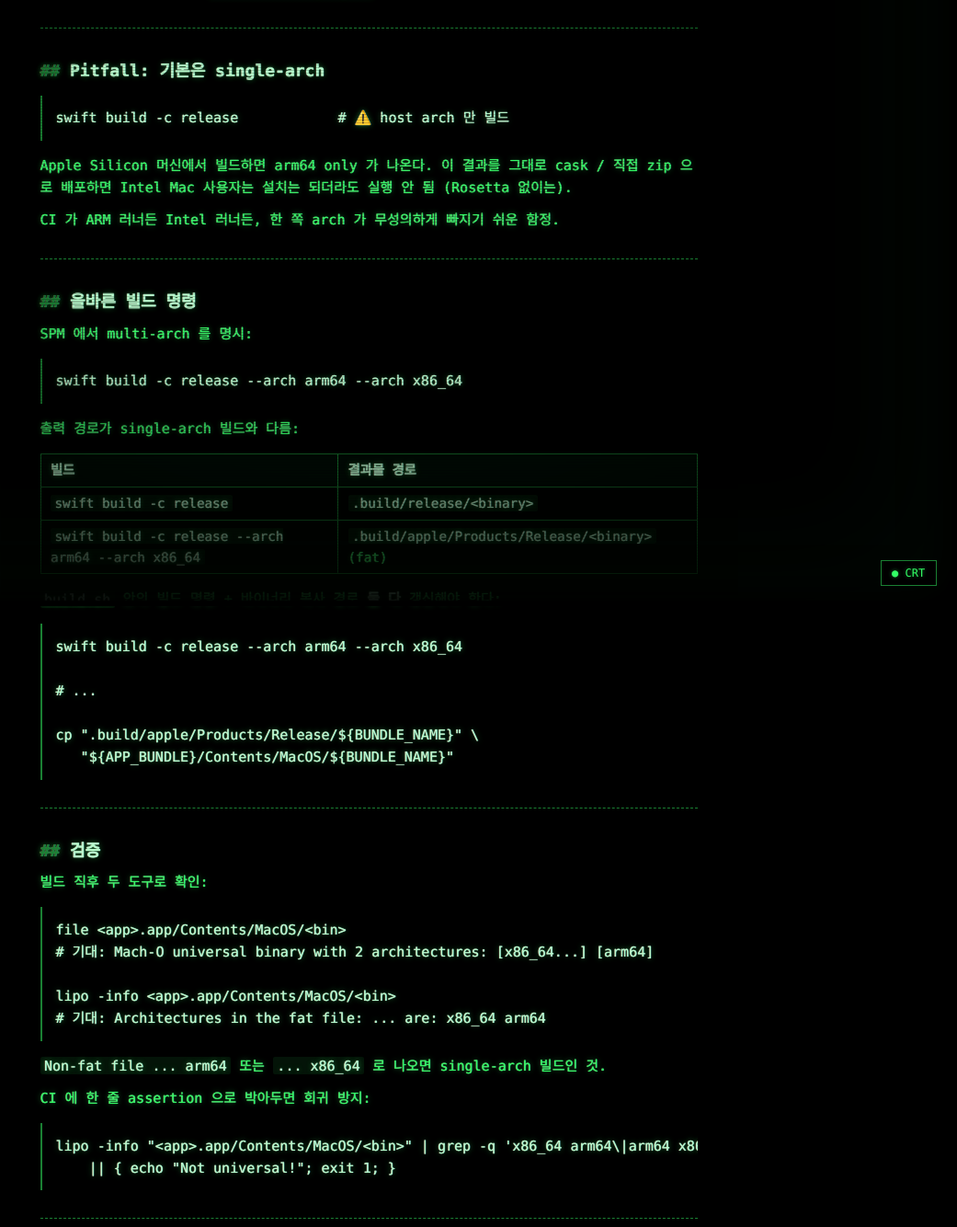
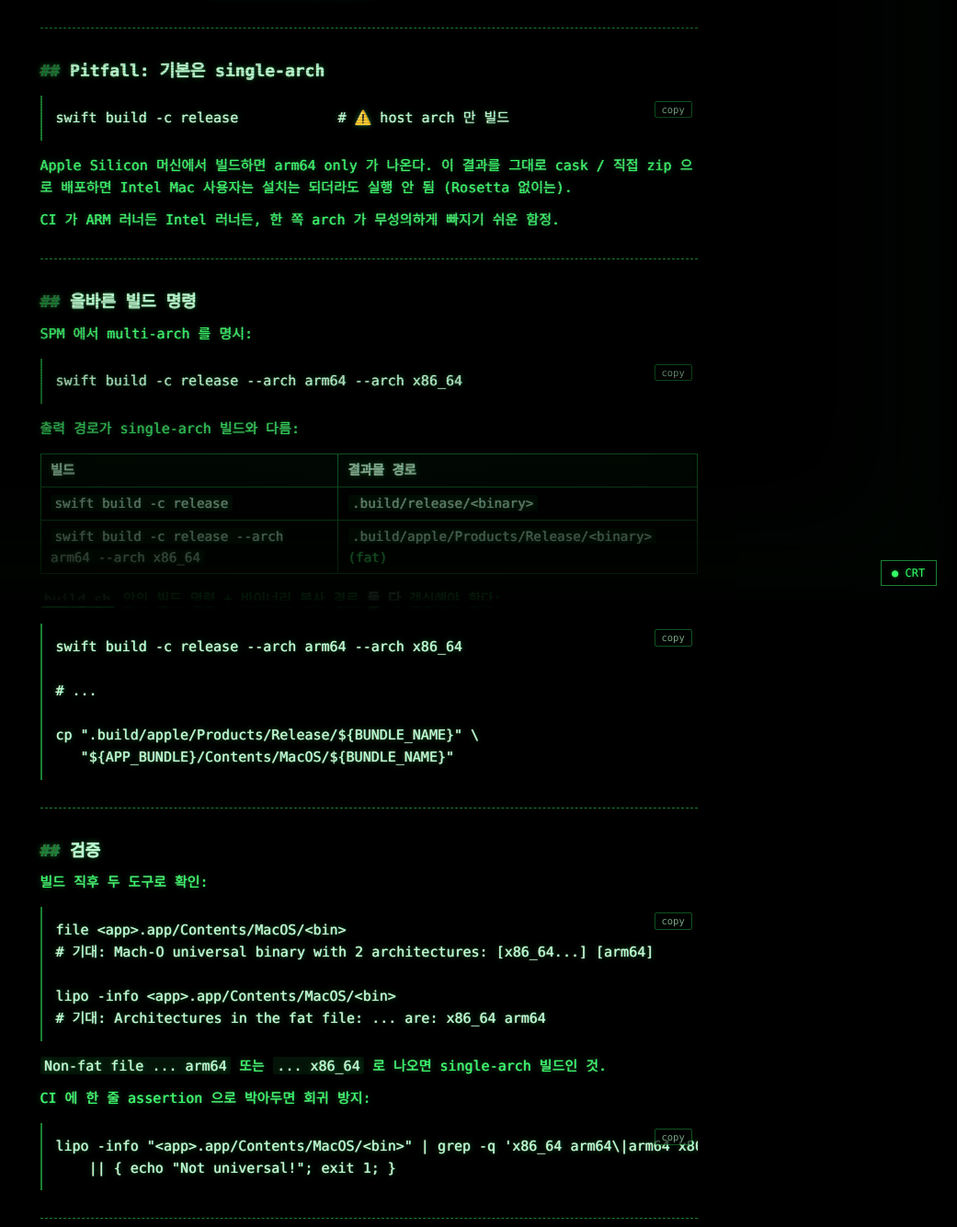
Before and after one commit to ssk-play/tech.sskplay.com, a Jekyll site: the page built from docs/macos-universal-binary.md, in a window 1280 px wide. Shown: the part 241-1575 px from the top of the page at 92% size, without its empty margins (239-1280 px from the left). Built offline with Jekyll 4.4.1, drawn with Linux system fonts in a browser that asks for light colours.

Commit message:
Add copy button to code blocks
본문 모든 pre 블록에 복사 버튼. hover 노출(터치 기기 상시), CRT 톤 유지.

```diff
--- a/docs/_layouts/default.html
+++ b/docs/_layouts/default.html
@@ -26,5 +26,6 @@
   </div>
   <button class="crt__toggle" type="button" aria-pressed="true" title="Toggle CRT shader">CRT</button>
   <script src="{{ '/assets/js/crt-toggle.js' | relative_url }}"></script>
+  <script src="{{ '/assets/js/copy.js' | relative_url }}"></script>
 </body>
 </html>
--- a/docs/assets/css/crt.css
+++ b/docs/assets/css/crt.css
@@ -139,6 +139,40 @@ pre code {
   padding: 0;
 }
 
+pre.has-copy { position: relative; }
+
+.crt__copy {
+  position: absolute;
+  top: 0.4rem;
+  right: 0.4rem;
+  font-family: inherit;
+  font-size: 0.7rem;
+  line-height: 1;
+  background: var(--crt-bg);
+  color: var(--crt-fg-dim);
+  border: 1px solid var(--crt-fg-dim);
+  border-radius: 2px;
+  padding: 0.2rem 0.45rem;
+  cursor: pointer;
+  opacity: 0;
+  transition: opacity 0.12s ease;
+}
+
+pre.has-copy:hover .crt__copy,
+.crt__copy:focus { opacity: 0.9; }
+
+.crt__copy:hover { background: var(--crt-fg); color: var(--crt-bg); }
+
+.crt__copy.is-copied {
+  color: var(--crt-fg-bright);
+  border-color: var(--crt-fg);
+  opacity: 0.9;
+}
+
+@media (hover: none) {
+  .crt__copy { opacity: 0.65; }
+}
+
 .highlight, .highlight pre { background: transparent !important; }
 .highlight * { color: var(--crt-fg-bright) !important; }
 
--- /dev/null
+++ b/docs/assets/js/copy.js
@@ -0,0 +1,27 @@
+(function () {
+  var blocks = document.querySelectorAll('.crt__content pre');
+  if (!blocks.length || !navigator.clipboard) return;
+  blocks.forEach(function (pre) {
+    var code = pre.querySelector('code') || pre;
+    var text = code.innerText.replace(/\n$/, '');
+    var btn = document.createElement('button');
+    btn.className = 'crt__copy';
+    btn.type = 'button';
+    btn.textContent = 'copy';
+    btn.setAttribute('aria-label', 'Copy code');
+    btn.addEventListener('click', function () {
+      navigator.clipboard.writeText(text).then(function () {
+        btn.textContent = 'copied';
+        btn.classList.add('is-copied');
+        setTimeout(function () {
+          btn.textContent = 'copy';
+          btn.classList.remove('is-copied');
+        }, 1500);
+      }).catch(function () {
+        btn.textContent = 'err';
+      });
+    });
+    pre.classList.add('has-copy');
+    pre.appendChild(btn);
+  });
+})();
```
